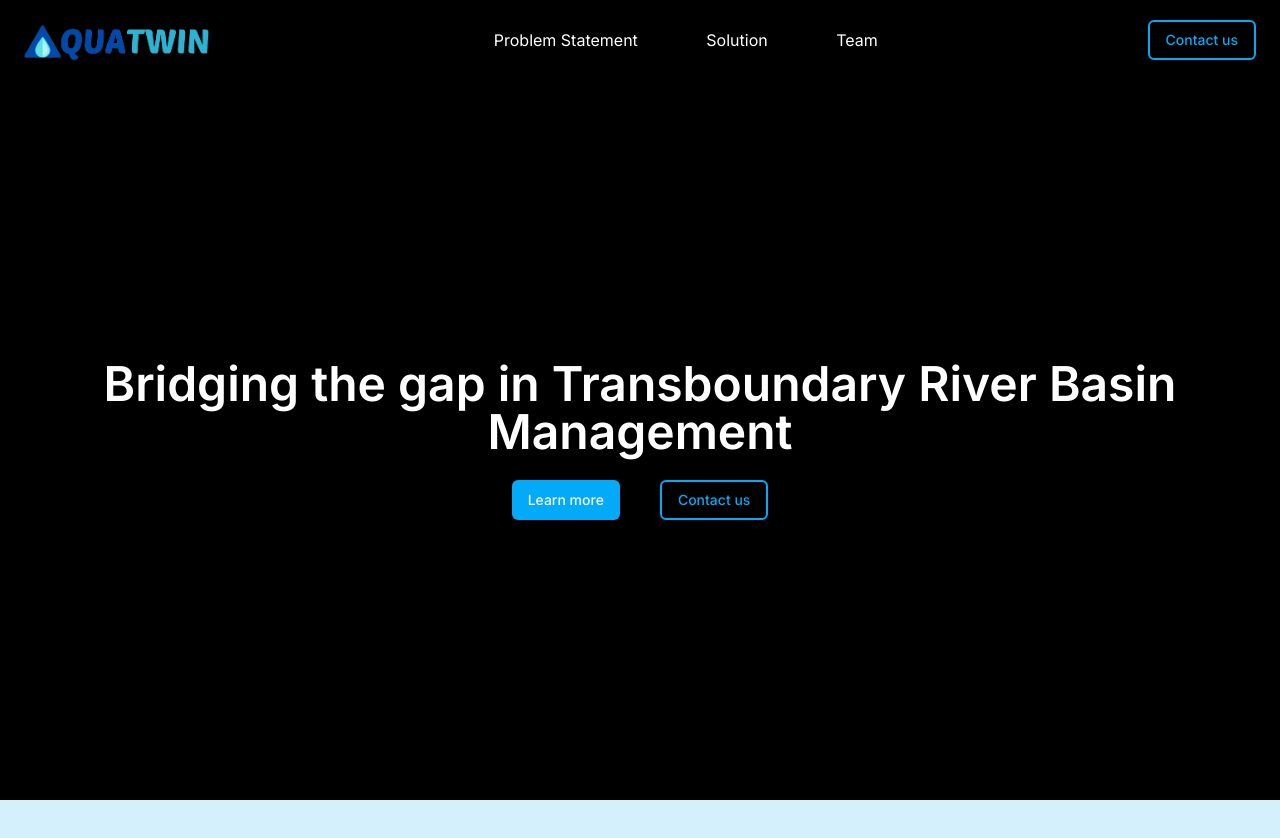
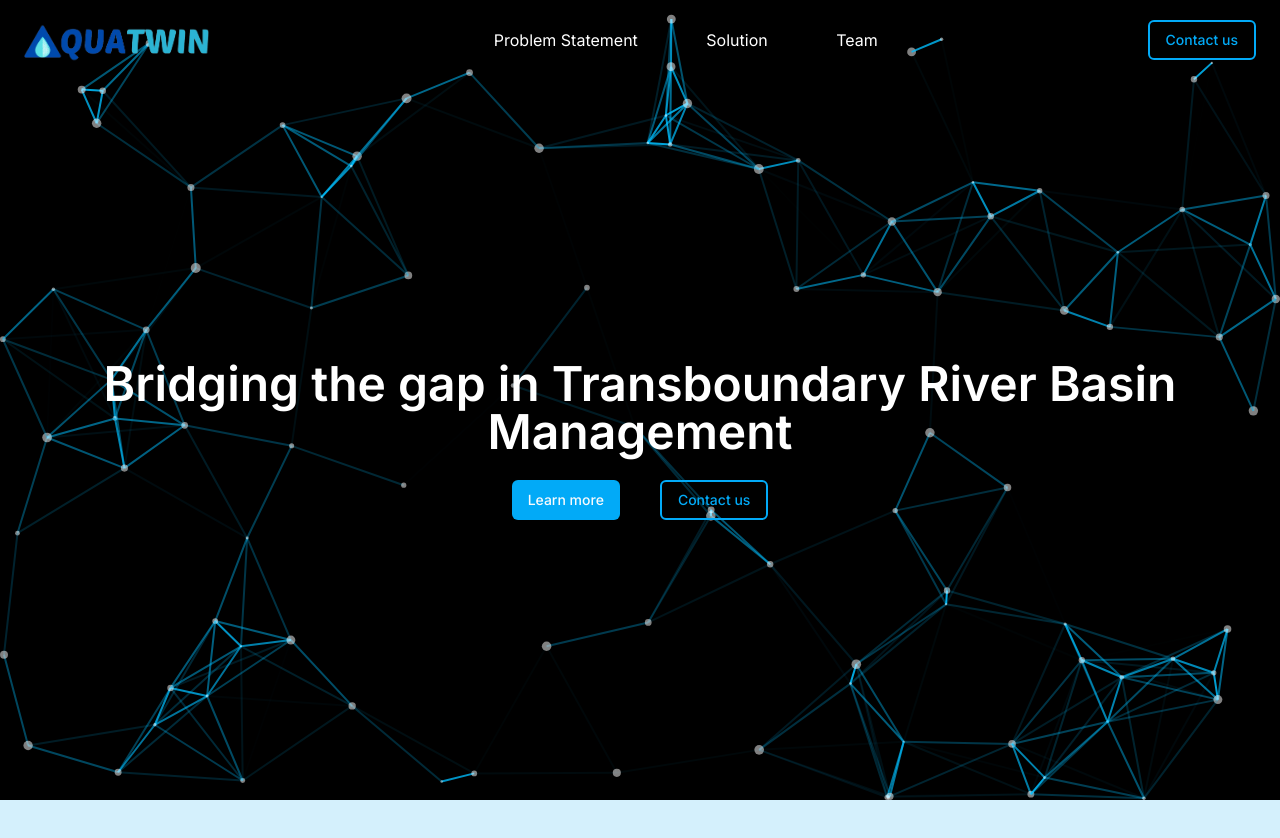
Before and after one commit to AquaTwin/Website, a Next.js app in the folder aquatwin/: page / in a window 1280 px wide. Shown: the top 838 px of the page. Built offline with nearby package versions, Linux system fonts and the light colour scheme.

Commit message:
Add Next.js particles

```diff
--- a/aquatwin/src/components/hero.tsx
+++ b/aquatwin/src/components/hero.tsx
@@ -1,25 +1,32 @@
-import React from 'react'
-import Header from './header'
-import { Button } from './ui/button'
-import Link from 'next/link'
+import React from "react";
+import Header from "./header";
+import { Button } from "./ui/button";
+import Link from "next/link";
+import CustomParticles from "./particles";
 
 const Hero = () => {
   return (
-    <section id='hero' className='w-full h-[90vh] sm:h-screen text-white bg-black flex flex-col'>
-      <Header />
-      <div className='flex flex-col p-1 gap-3 md:gap-6 justify-center flex-grow items-center text-center max-w-[1400px] mx-auto'>
-        <h1 className='text-3xl md:text-5xl font-semibold'>Bridging the gap in Transboundary River Basin Management</h1>
-        <div className='flex justify-center w-full gap-10'>
-          <Button>Learn more</Button>
-          <Button variant="outline" asChild>
-            <Link href="#contact">
-              Contact us
-            </Link>
-          </Button>
+    <section
+      id="hero"
+      className="w-full h-[90vh] sm:h-screen text-white bg-black flex flex-col relative"
+    >
+      <CustomParticles />
+      <div className="z-10 h-[100vh] flex flex-col">
+        <Header />
+        <div className="flex grow flex-col  p-1 gap-3 md:gap-6 justify-center items-center text-center max-w-[1400px] mx-auto">
+          <h1 className="text-3xl md:text-5xl font-semibold">
+            Bridging the gap in Transboundary River Basin Management
+          </h1>
+          <div className="flex justify-center w-full gap-10">
+            <Button>Learn more</Button>
+            <Button variant="outline" asChild>
+              <Link href="#contact">Contact us</Link>
+            </Button>
+          </div>
         </div>
       </div>
     </section>
-  )
-}
+  );
+};
 
-export default Hero
+export default Hero;
--- /dev/null
+++ b/aquatwin/src/components/particles.tsx
@@ -0,0 +1,104 @@
+"use client";
+import React, { ReactNode } from "react";
+import Particles from "react-tsparticles";
+import { useCallback } from "react";
+import { loadSlim } from "tsparticles-slim";
+import type { Container, Engine } from "tsparticles-engine";
+
+const CustomParticles = () => {
+  const particlesInit = useCallback(async (engine: Engine) => {
+    console.log(engine);
+
+    await loadSlim(engine);
+  }, []);
+
+  const particlesLoaded = useCallback(
+    async (container: Container | undefined) => {
+      await console.log(container);
+    },
+    []
+  );
+  return (
+    <Particles
+      id="tsparticles"
+      className="absolute z-0 h-[100vh] w-full"
+      init={particlesInit}
+      loaded={particlesLoaded}
+      options={{
+        fullScreen: { enable: false },
+        background: {
+          color: {
+            value: "#0000",
+          },
+        },
+        fpsLimit: 120,
+        interactivity: {
+          events: {
+            onClick: {
+              enable: true,
+              mode: "push",
+            },
+            onHover: {
+              enable: true,
+              mode: "repulse",
+            },
+            resize: true,
+          },
+          modes: {
+            push: {
+              quantity: 2,
+            },
+            repulse: {
+              distance: 200,
+              duration: 0.4,
+            },
+          },
+        },
+        particles: {
+          fpslimit: 200,
+
+          color: {
+            value: "#ffffff",
+          },
+          links: {
+            color: "#00bfff",
+            distance: 150,
+            enable: true,
+            opacity: 1,
+            width: 2,
+          },
+          move: {
+            direction: "none",
+            enable: true,
+            outModes: {
+              default: "bounce",
+            },
+            random: false,
+            speed: 4,
+            straight: false,
+          },
+          number: {
+            value: 150,
+            density: {
+              enable: true,
+              area: 800,
+            },
+            limit: 100,
+          },
+          opacity: {
+            value: 0.5,
+          },
+          shape: {
+            type: "circle",
+          },
+          size: {
+            value: { min: 1, max: 5 },
+          },
+        },
+        detectRetina: true,
+      }}
+    />
+  );
+};
+
+export default CustomParticles;
```
